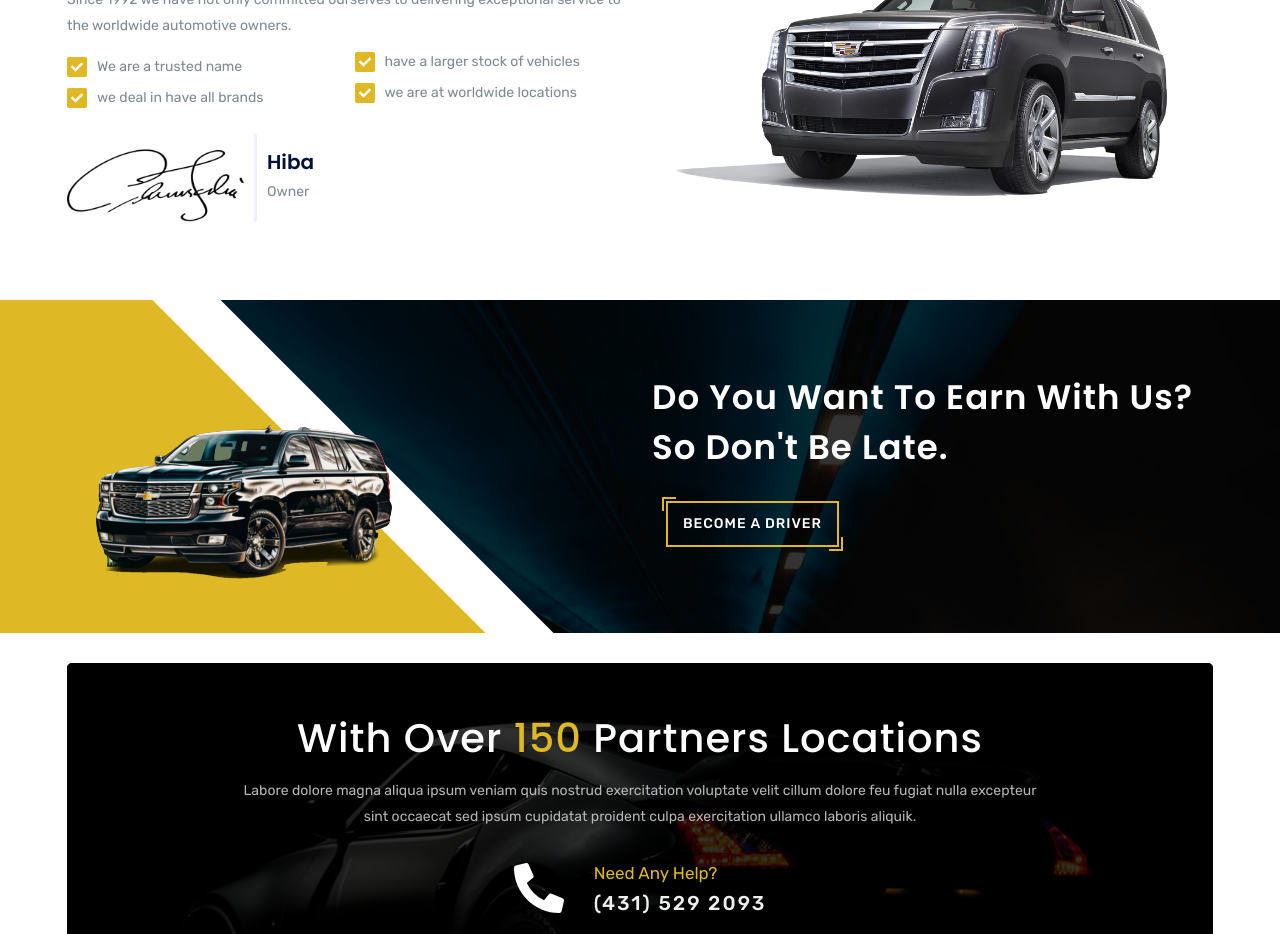
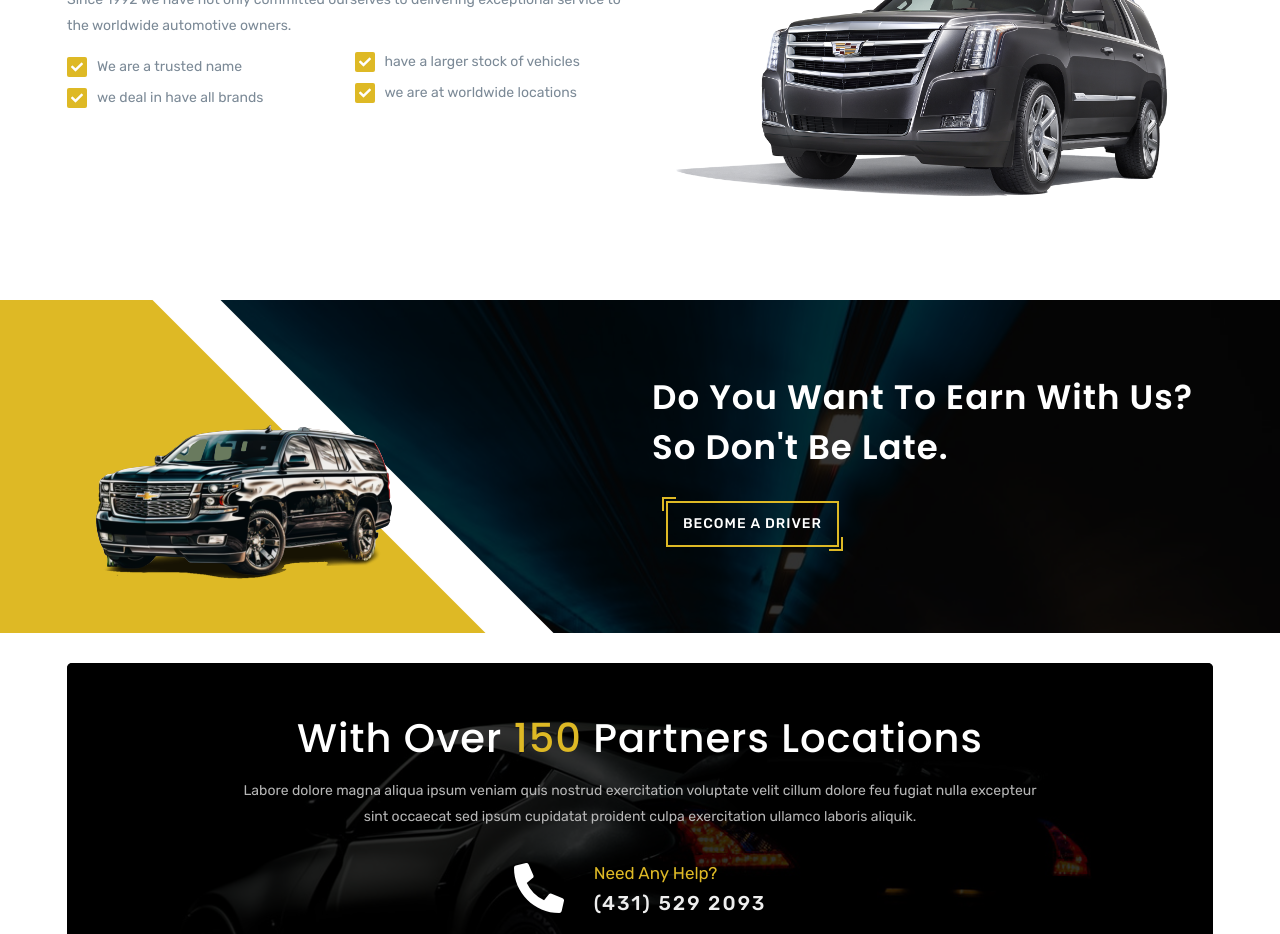
Before and after one commit to ziko442/oniriqueride, a React (Create React App) app in the folder front-end/: page / in a window 1280 px wide. Shown: the part 1040-1974 px from the top of the page. Built offline with nearby package versions, Linux system fonts and the light colour scheme; some icons are missing; what @syncfusion/ej2-base would draw is missing.

Commit message:
remove ownername and signature

```diff
--- a/front-end/src/components/About/index.js
+++ b/front-end/src/components/About/index.js
@@ -2,7 +2,7 @@
 import { useTranslation } from "react-i18next";
 import { Container, Row, Col } from "react-bootstrap";
 import { FaCheck } from "react-icons/fa";
-import signature from "../../img/signature.png";
+// import signature from "../../img/signature.png";
 import Img1 from "../../img/about.png";
 import "./style.css";
 const About = () => {
@@ -44,7 +44,7 @@
                   </li>
                 </ul>
               </div>
-              <div className="about-signature">
+              {/* <div className="about-signature">
                 <div className="signature-left">
                   <img src={signature} alt="signature" />
                 </div>
@@ -52,7 +52,7 @@
                   <h3>Hiba</h3>
                   <p>{t("president")}</p>
                 </div>
-              </div>
+              </div> */}
             </div>
           </Col>
           <Col lg={6}>
```
